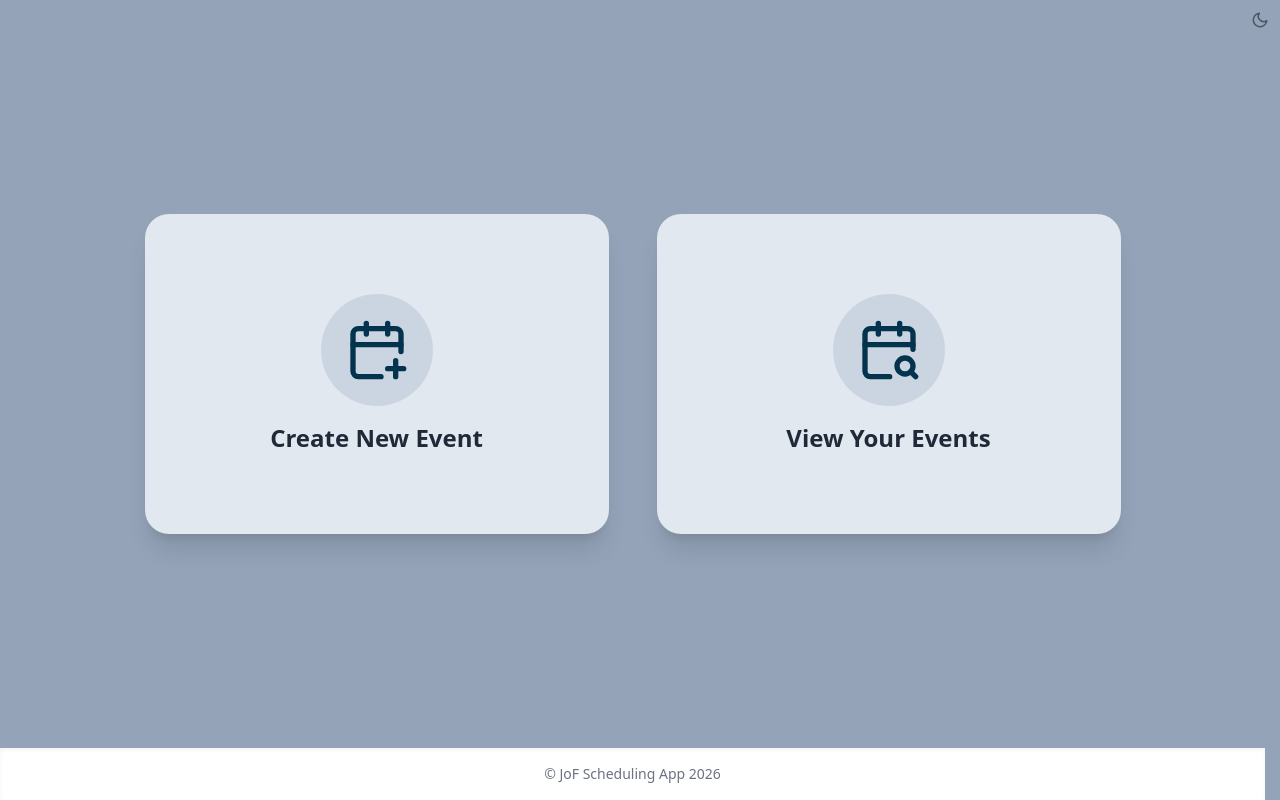
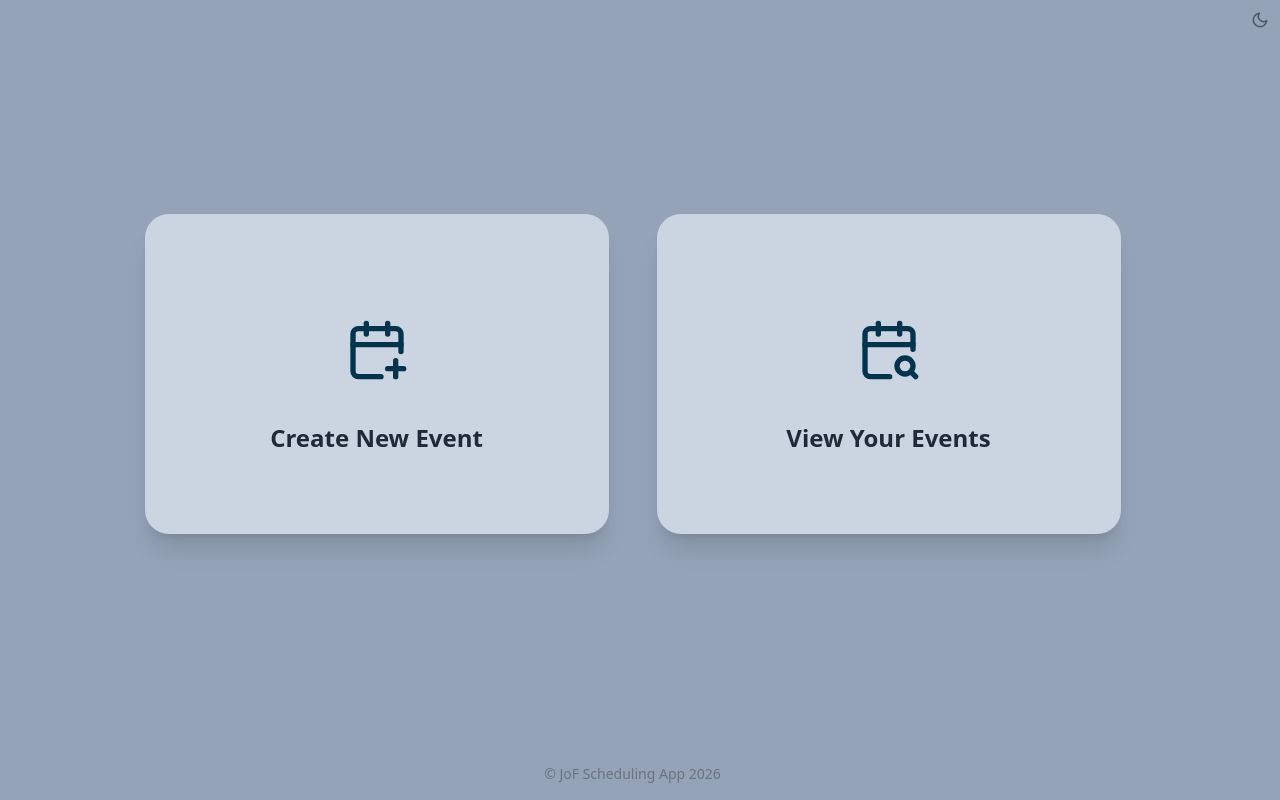
Before and after one commit to jazzorpheus/jof-scheduler, a React (Vite) app: page / in a window 1280 px wide. Built offline with nearby package versions, Linux system fonts and the light colour scheme.

Commit message:
Landing page quick light theme

```diff
--- a/src/components/CreateEventForm.jsx
+++ b/src/components/CreateEventForm.jsx
@@ -22,7 +22,7 @@ function AutoResizeTextarea({ register, name, id, ...props }) {
       onInput={handleInput}
       rows={3}
       className="peer w-full border dark:border-jof-blue-900 rounded px-2 pt-5 pb-2
-                 bg-transparent dark:bg-jof-blue-900 dark:hover:border-white
+                 bg-transparent bg-slate-100 dark:bg-jof-blue-900 dark:hover:border-white
                  dark:focus:border-jof-blue-light text-gray-100 overflow-hidden
                  focus:outline-none focus:border-jof-blue-light transition-[height] duration-150 ease-in-out"
     />
@@ -55,7 +55,7 @@ export default function CreateEventForm() {
               id="title"
               placeholder=" "
               className="peer w-full border dark:border-jof-blue-900 hover:border dark:hover:border-white dark:focus:border-jof-blue-light
-              rounded px-2 pt-5 pb-2 bg-transparent dark:bg-jof-blue-900 text-gray-100
+              rounded px-2 pt-5 pb-2 bg-transparent bg-slate-100 dark:bg-jof-blue-900 text-gray-100
               focus:outline-none focus:border-jof-blue-light"
             />
             <label
--- a/src/components/PageFooter.jsx
+++ b/src/components/PageFooter.jsx
@@ -1,7 +1,7 @@
 // Very basic page footer
 export default function PageFooter() {
   return (
-    <footer className="py-4 text-center text-gray-500 text-sm bg-white shadow-inner dark:bg-jof-blue-900">
+    <footer className="py-4 text-center text-gray-500 text-sm bg-slate-400 dark:bg-jof-blue-900">
       © JoF Scheduling App 2026
     </footer>
   );
--- a/src/pages/CreateEventPage.jsx
+++ b/src/pages/CreateEventPage.jsx
@@ -4,7 +4,7 @@ import PageFooter from "../components/PageFooter";
 
 export default function CreateEventPage() {
   return (
-    <div className="min-h-screen dark:bg-jof-blue-900 py-5">
+    <div className="min-h-screen bg-slate-300 dark:bg-jof-blue-900 py-5">
       {/* MAIN CONTENT */}
       <CreateEventForm />
       {/* FOOTER */}
--- a/src/pages/HomePage.jsx
+++ b/src/pages/HomePage.jsx
@@ -11,9 +11,9 @@ export default function HomePage() {
         {/* Create Event Card */}
         <Link
           to="/create"
-          className="group flex flex-col items-center justify-center gap-4 w-full flex-1 sm:flex-none sm:w-1/2 sm:h-80 bg-slate-200 dark:bg-jof-blue-800 rounded-3xl shadow-xl border-2 border-transparent hover:border-jof-blue-light hover:shadow-2xl hover:-translate-y-1 transition-all duration-300 p-4 sm:p-8 cursor-pointer min-h-0"
+          className="group flex flex-col items-center justify-center gap-4 w-full flex-1 sm:flex-none sm:w-1/2 sm:h-80 bg-slate-300 dark:bg-jof-blue-800 rounded-3xl shadow-xl border-2 border-transparent hover:border-sky-200 hover:shadow-2xl hover:-translate-y-1 transition-all duration-300 p-4 sm:p-8 cursor-pointer min-h-0"
         >
-          <div className="p-4 sm:p-6 rounded-full bg-slate-300 dark:bg-jof-blue-900 group-hover:bg-blue-200 dark:group-hover:bg-jof-blue-700 transition-colors">
+          <div className="p-4 sm:p-6 rounded-full bg-slate-300 dark:bg-jof-blue-900 group-hover:bg-sky-200 dark:group-hover:bg-jof-blue-700 transition-colors">
             <CalendarPlus size={48} className="sm:w-16 sm:h-16 text-jof-blue-600 dark:text-jof-blue-light transition-all duration-300 dark:group-hover:text-white group-hover:drop-shadow-[0_0_15px_rgba(59,130,246,0.6)] dark:group-hover:drop-shadow-[0_0_15px_rgba(120,190,255,0.8)]" />
           </div>
           <span className="text-xl sm:text-2xl font-bold text-gray-800 dark:text-jof-blue-light text-center group-hover:text-jof-blue-400 dark:group-hover:text-white transition-colors">
@@ -24,9 +24,9 @@ export default function HomePage() {
         {/* View Events Card */}
         <Link
           to="/view"
-          className="group flex flex-col items-center justify-center gap-4 w-full flex-1 sm:flex-none sm:w-1/2 sm:h-80 bg-slate-200 dark:bg-jof-blue-800 rounded-3xl shadow-xl border-2 border-transparent hover:border-jof-blue-light hover:shadow-2xl hover:-translate-y-1 transition-all duration-300 p-4 sm:p-8 cursor-pointer min-h-0"
+          className="group flex flex-col items-center justify-center gap-4 w-full flex-1 sm:flex-none sm:w-1/2 sm:h-80 bg-slate-300 dark:bg-jof-blue-800 rounded-3xl shadow-xl border-2 border-transparent hover:border-sky-200 hover:shadow-2xl hover:-translate-y-1 transition-all duration-300 p-4 sm:p-8 cursor-pointer min-h-0"
         >
-          <div className="p-4 sm:p-6 rounded-full bg-slate-300 dark:bg-jof-blue-900 group-hover:bg-blue-200 dark:group-hover:bg-jof-blue-700 transition-colors">
+          <div className="p-4 sm:p-6 rounded-full bg-slate-300 dark:bg-jof-blue-900 group-hover:bg-sky-200 dark:group-hover:bg-jof-blue-700 transition-colors">
             <CalendarSearch size={48} className="sm:w-16 sm:h-16 text-jof-blue-600 dark:text-jof-blue-light transition-all duration-300 dark:group-hover:text-white group-hover:drop-shadow-[0_0_15px_rgba(59,130,246,0.6)] dark:group-hover:drop-shadow-[0_0_15px_rgba(120,190,255,0.8)]" />
           </div>
           <span className="text-xl sm:text-2xl font-bold text-gray-800 dark:text-jof-blue-light text-center group-hover:text-jof-blue-400 dark:group-hover:text-white transition-colors">
@@ -37,7 +37,7 @@ export default function HomePage() {
       </main>
 
       {/* FOOTER */}
-      <PageFooter />
+      <PageFooter/>
     </div>
   );
 }
--- a/tailwind.config.js
+++ b/tailwind.config.js
@@ -8,20 +8,14 @@ export default {
         xs: "375px",
       },
       colors: {
-        "jof-blue-dark": "#051A26",
-        "jof-blue-med": "#03273c",
-        "jof-blue-med-light": "#003554",
-        "jof-blue-light-med": "#004166",
-        "jof-blue-light": "#76b0d5",
-
-        // **********************
-
+        // ** DARK THEME ***
         "jof-blue-900": "#051A26",
         "jof-blue-800": "#072536",
         "jof-blue-700": "#03273c",
         "jof-blue-600": "#04334E",
         "jof-blue-500": "#053F61",
         "jof-blue-400": "#064C74",
+        "jof-blue-light": "#76b0d5",
       },
     },
   },
```
Also changed, not shown: 1 other file (tests, documents, lock files or other folders).
